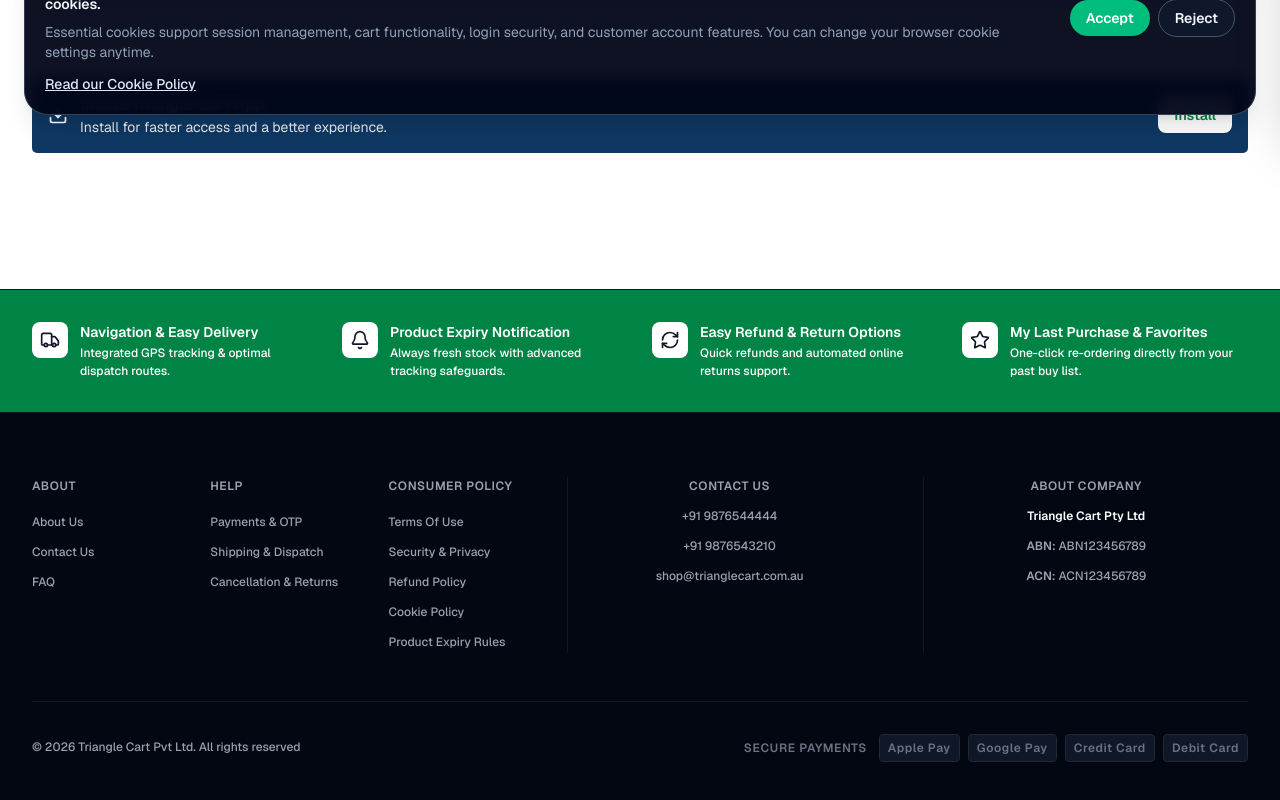
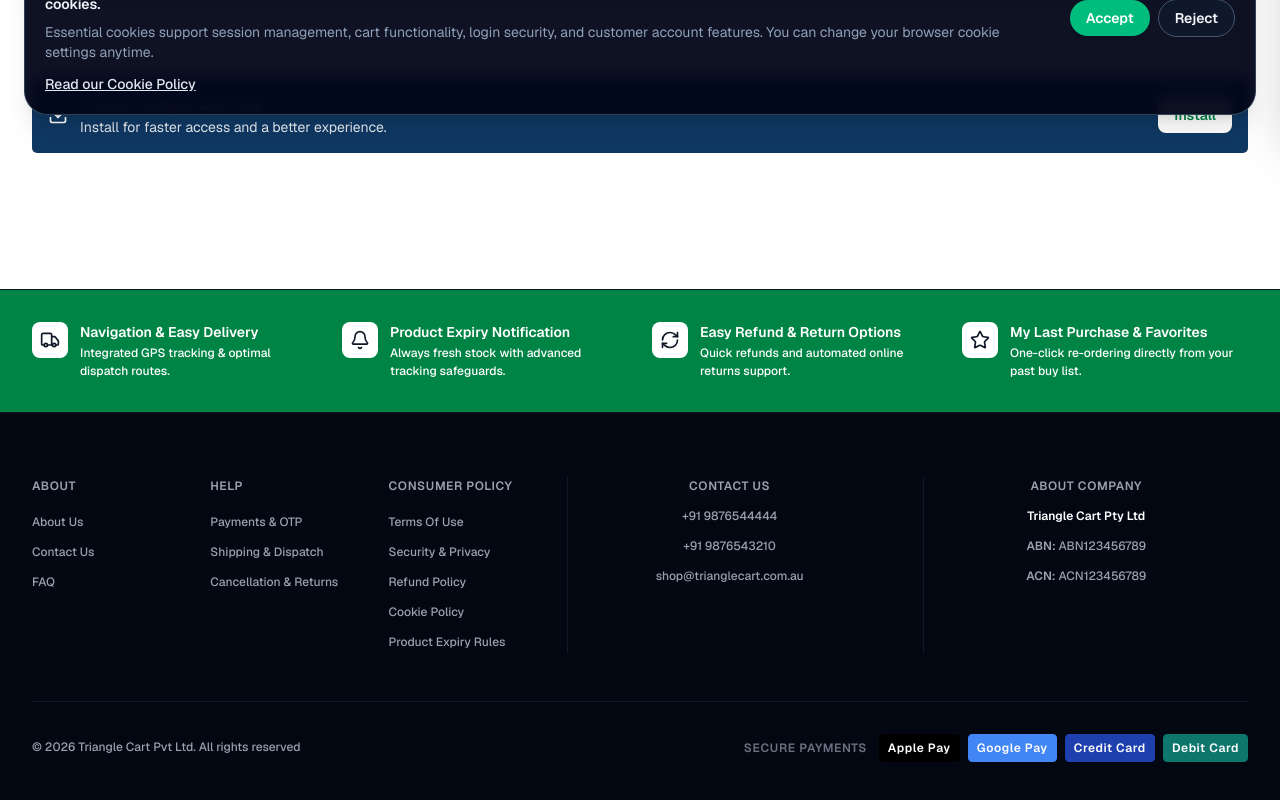
Before and after one commit to techsofttest/trianglecart-next, a Next.js app: page / in a window 1280 px wide. Shown: the part 669-1469 px from the top of the page. Built offline with nearby package versions, Linux system fonts and the light colour scheme; no server answers.

Commit message:
Fix footer payment colors

```diff
--- a/components/global/Footer.tsx
+++ b/components/global/Footer.tsx
@@ -217,10 +217,21 @@ export default function Footer() {
                     {/* Payment Gateways Badges (Clean Neutral Styled) */}
                     <div className="flex flex-wrap items-center justify-center gap-2">
                         <span className="text-[12px] uppercase tracking-wider font-semibold text-gray-500 mr-1 hidden sm:inline">Secure Payments</span>
-                        <div className="px-2 py-1 bg-gray-900 border border-gray-800 rounded text-[12px] font-semibold text-gray-500 tracking-wider">Apple Pay</div>
-                        <div className="px-2 py-1 bg-gray-900 border border-gray-800 rounded text-[12px] font-semibold text-gray-500 tracking-wider">Google Pay</div>
-                        <div className="px-2 py-1 bg-gray-900 border border-gray-800 rounded text-[12px] font-semibold text-gray-500 tracking-wider">Credit Card</div>
-                        <div className="px-2 py-1 bg-gray-900 border border-gray-800 rounded text-[12px] font-semibold text-gray-500 tracking-wider">Debit Card</div>
+                        <div className="px-2 py-1 bg-black border border-black rounded text-[12px] font-semibold text-white tracking-wider">
+    Apple Pay
+</div>
+
+<div className="px-2 py-1 bg-[#4285F4] border border-[#4285F4] rounded text-[12px] font-semibold text-white tracking-wider">
+    Google Pay
+</div>
+
+<div className="px-2 py-1 bg-[#1E40AF] border border-[#1E40AF] rounded text-[12px] font-semibold text-white tracking-wider">
+    Credit Card
+</div>
+
+<div className="px-2 py-1 bg-[#0F766E] border border-[#0F766E] rounded text-[12px] font-semibold text-white tracking-wider">
+    Debit Card
+</div>
                     </div>
                 </div>
 
```
